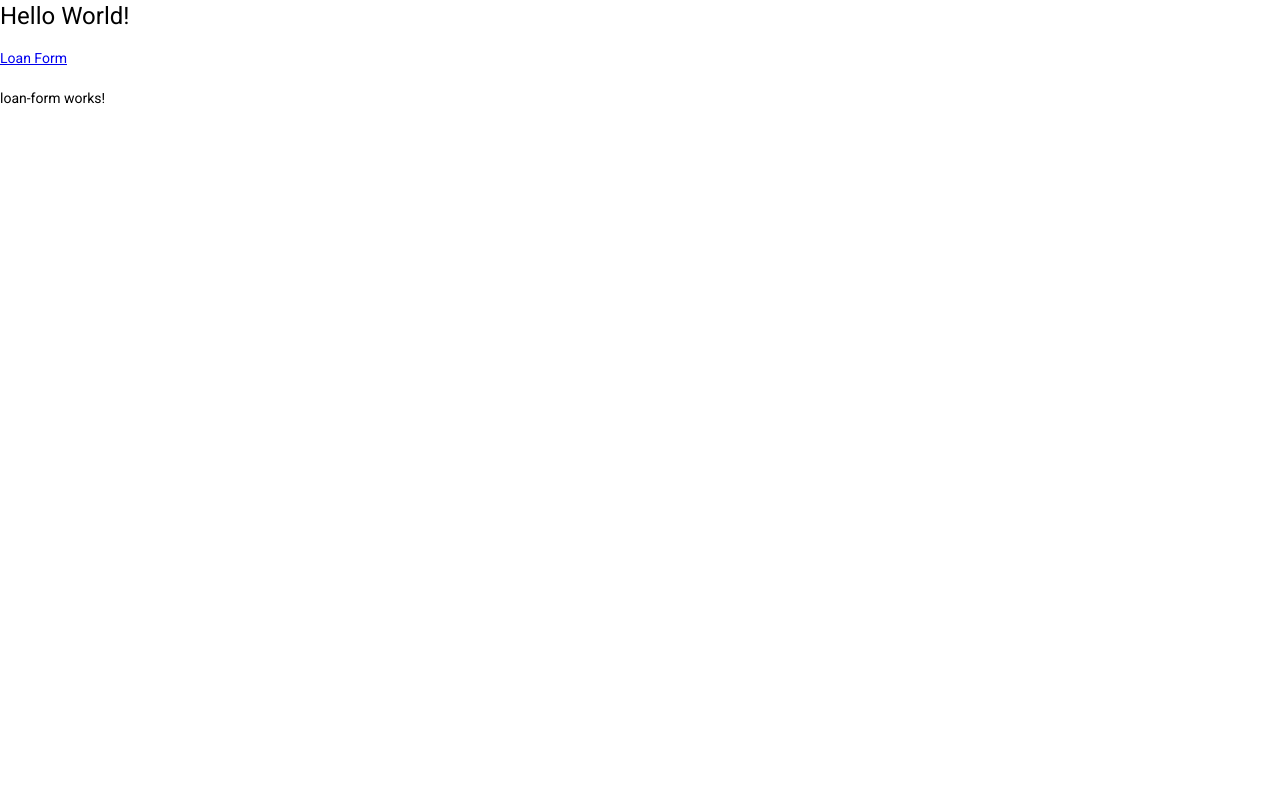
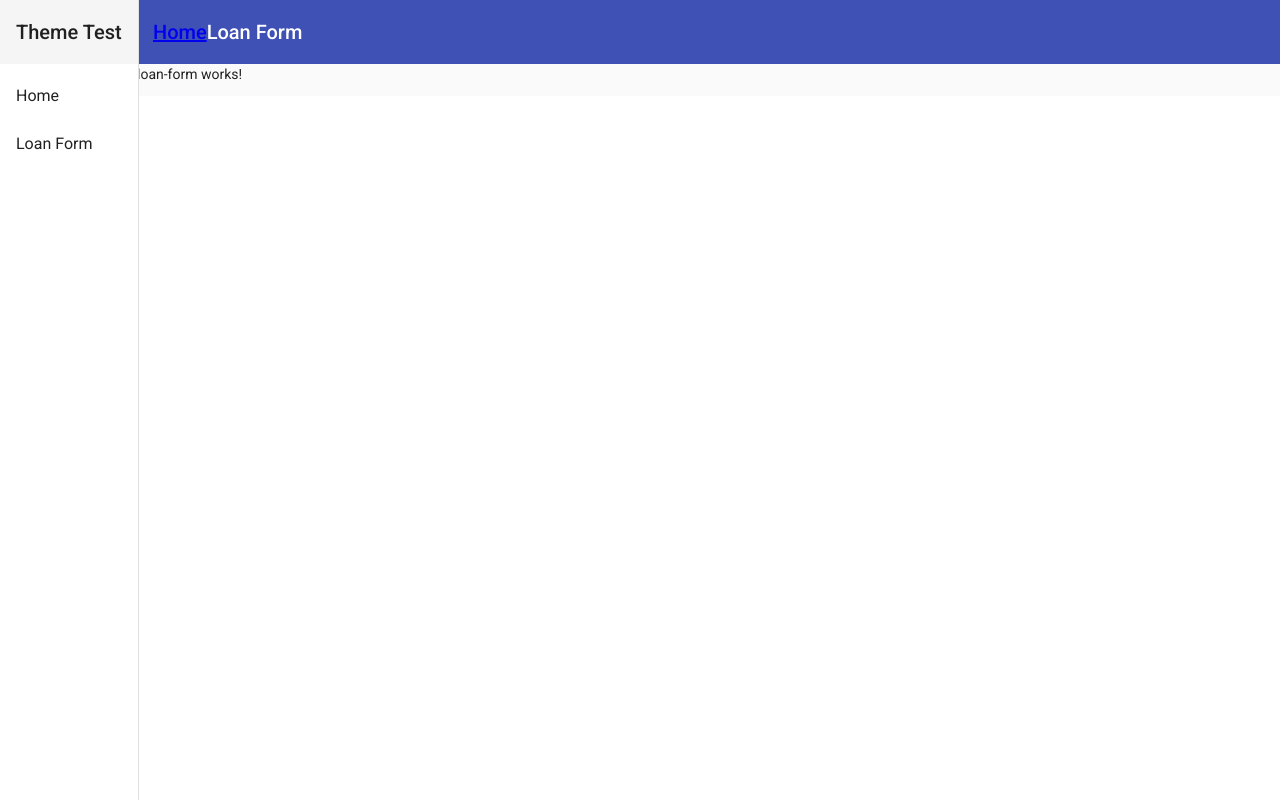
Before and after one commit to BrianMikinski/ngTheme, an Angular app: page /loanform in a window 1280 px wide. Built offline with nearby package versions, Linux system fonts and the light colour scheme.

Commit message:
update the page to have a sidenav and top nav

```diff
--- a/src/app/app.component.html
+++ b/src/app/app.component.html
@@ -1,12 +1,3 @@
-<h1>Hello World!</h1>
-
-<a href="/loanform">
-  Loan Form
-</a>
-
-<br/>
-
-<br/>
-
-
-<router-outlet></router-outlet>
+<app-main-nav>
+  <router-outlet></router-outlet>
+</app-main-nav>
--- a/src/app/loan-form/loan-form.component.html
+++ b/src/app/loan-form/loan-form.component.html
@@ -1 +1,3 @@
-<p>loan-form works!</p>
+<p class="text-center">
+    loan-form works!
+</p>
--- /dev/null
+++ b/src/app/main-nav/main-nav.component.html
@@ -0,0 +1,42 @@
+<mat-sidenav-container class="sidenav-container">
+    <mat-sidenav #drawer
+        class="sidenav"
+        fixedInViewport [attr.role]="(isHandset$ | async) ? 'dialog' : 'navigation'"
+        [mode]="(isHandset$ | async) ? 'over' : 'side'"
+        [opened]="(isHandset$ | async) === false">
+        <mat-toolbar>
+            Theme Test
+        </mat-toolbar>
+        <mat-nav-list>
+            <a mat-list-item routerLink="/" routerLinkActive="active">
+                Home
+            </a>
+            <a mat-list-item routerLink="/loanform" routerLinkActive="active">
+                Loan Form
+            </a>
+        </mat-nav-list>
+    </mat-sidenav>
+    <mat-sidenav-content>
+        <mat-toolbar color="primary">
+            <button type="button"
+                    aria-label="Toggle sidenav"
+                    mat-icon-button (click)="drawer.toggle()"
+                    *ngIf="isHandset$ | async">
+                <mat-icon aria-label="Side nav toggle icon">
+                    menu
+                </mat-icon>
+            </button>
+            <span>
+                <a routerLink="/" routerLinkActive="active">
+                    Home
+                </a>
+            </span>
+            <span class="spacer"></span>
+            <a routlerLink="/loanform" routerLinkActive="active">
+                Loan Form
+            </a>
+        </mat-toolbar>
+        <ng-content>
+        </ng-content>
+    </mat-sidenav-content>
+</mat-sidenav-container>
--- /dev/null
+++ b/src/app/main-nav/main-nav.component.ts
@@ -0,0 +1,25 @@
+import { Component, OnInit } from '@angular/core';
+import { BreakpointObserver, Breakpoints } from '@angular/cdk/layout';
+import { Observable } from 'rxjs';
+import { map } from 'rxjs/operators';
+
+
+@Component({
+  selector: 'app-main-nav',
+  templateUrl: './main-nav.component.html',
+  styleUrls: ['./main-nav.component.scss']
+})
+export class MainNavComponent implements OnInit {
+
+  isHandset$: Observable<boolean> = this.breakpointObserver.observe(Breakpoints.Handset)
+    .pipe(
+      map(result => result.matches)
+    );
+
+  constructor(private breakpointObserver: BreakpointObserver) {}
+
+  ngOnInit(): void {
+      //  throw new Error('Method not implemented.');
+  }
+
+}
```
Also changed, not shown: src/app/app.module.ts (+12 -3 lines), src/app/main-nav/main-nav.component.scss (added), 1 other file (tests, documents, lock files or other folders).
